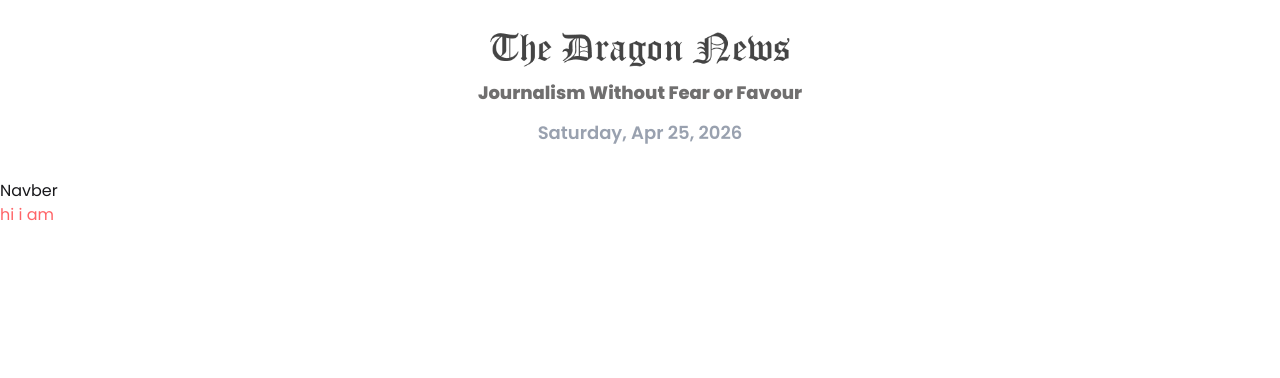
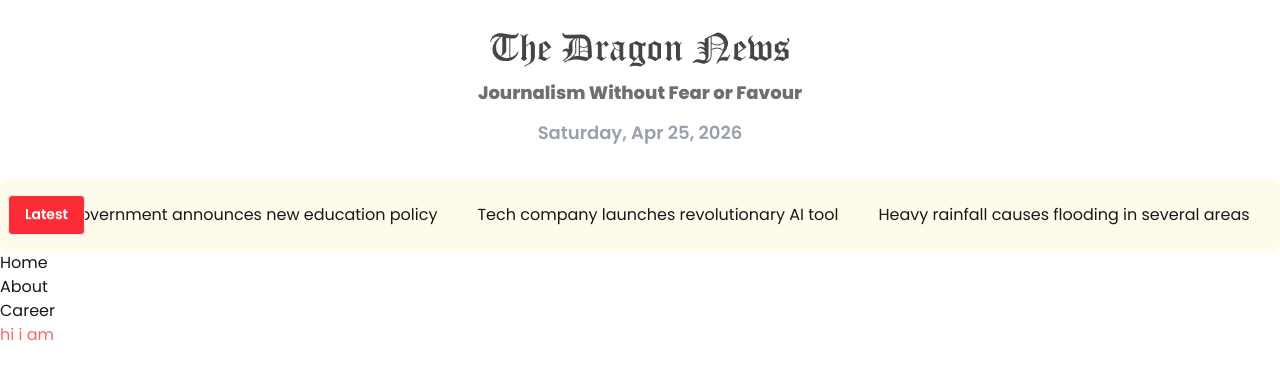
Before and after one commit to Md-Abdullah303/dragon-news-prectise-next, a Next.js app: page / in a window 1280 px wide. Shown: the top 378 px of the page. Built offline with nearby package versions, Linux system fonts and the light colour scheme.

Commit message:
added a spine breaking news

```diff
--- a/package.json
+++ b/package.json
@@ -12,7 +12,8 @@
     "date-fns": "^4.1.0",
     "next": "16.2.4",
     "react": "19.2.4",
-    "react-dom": "19.2.4"
+    "react-dom": "19.2.4",
+    "react-fast-marquee": "^1.6.5"
   },
   "devDependencies": {
     "@tailwindcss/postcss": "^4",
--- a/src/app/(main)/layout.jsx
+++ b/src/app/(main)/layout.jsx
@@ -1,3 +1,4 @@
+import BreakingNews from '@/components/shared/BreakingNews';
 import Header from '@/components/shared/Header';
 import Navber from '@/components/shared/Navber';
 import React from 'react';
@@ -6,6 +7,7 @@ const MainPageLayout = ({children}) => {
     return (
         <>
         <Header></Header>
+        <BreakingNews></BreakingNews>
         <Navber></Navber>
         {children}
         </>
--- /dev/null
+++ b/src/components/shared/BreakingNews.jsx
@@ -0,0 +1,42 @@
+import React from "react";
+import Marquee from "react-fast-marquee";
+
+
+
+const breakingNews = [
+  {
+    id: 1,
+    title: "Massive earthquake shakes coastal region",
+  },
+  {
+    id: 2,
+    title: "Government announces new education policy",
+  },
+  {
+    id: 3,
+    title: "Tech company launches revolutionary AI tool",
+  },
+  {
+    id: 4,
+    title: "Heavy rainfall causes flooding in several areas",
+  },
+  {
+    id: 5,
+    title: "International football tournament kicks off today",
+  },
+];
+
+const BreakingNews = () => {
+  return (
+    <div className="bg-amber-50 flex items-center justify-between container mx-auto py-4 px-2 rounded-lg">
+      <button className="btn bg-red-500 text-white">Latest</button>
+      <Marquee speed={80} pauseOnHover={true}>
+        {
+            breakingNews.map(news=> <span className="ml-10" key={news.id}>{news.title}</span>)
+        }
+      </Marquee>
+    </div>
+  );
+};
+
+export default BreakingNews;
--- a/src/components/shared/Navber.jsx
+++ b/src/components/shared/Navber.jsx
@@ -1,9 +1,18 @@
+import Link from 'next/link';
 import React from 'react';
+
 
 const Navber = () => {
     return (
         <div>
-            Navber
+            <ul>
+                <li><Link href={'/'}>Home</Link></li>
+                <li><Link href={'/about-us'}>About</Link></li>
+                <li><Link href={'/career'}>Career</Link></li>
+            </ul>
+            <div className="">
+
+            </div>
         </div>
     );
 };
```
Also changed, not shown: 1 other file (tests, documents, lock files or other folders).
